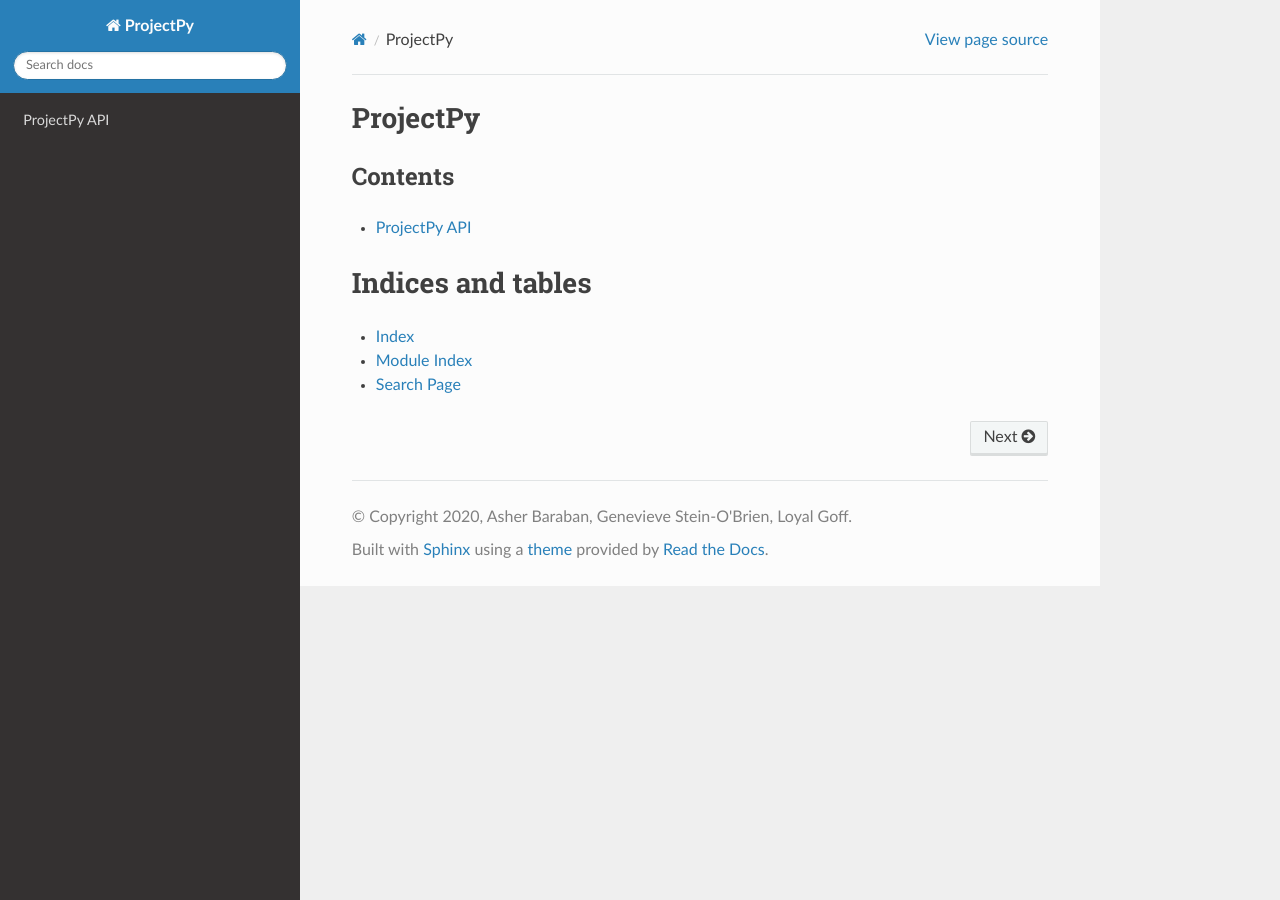
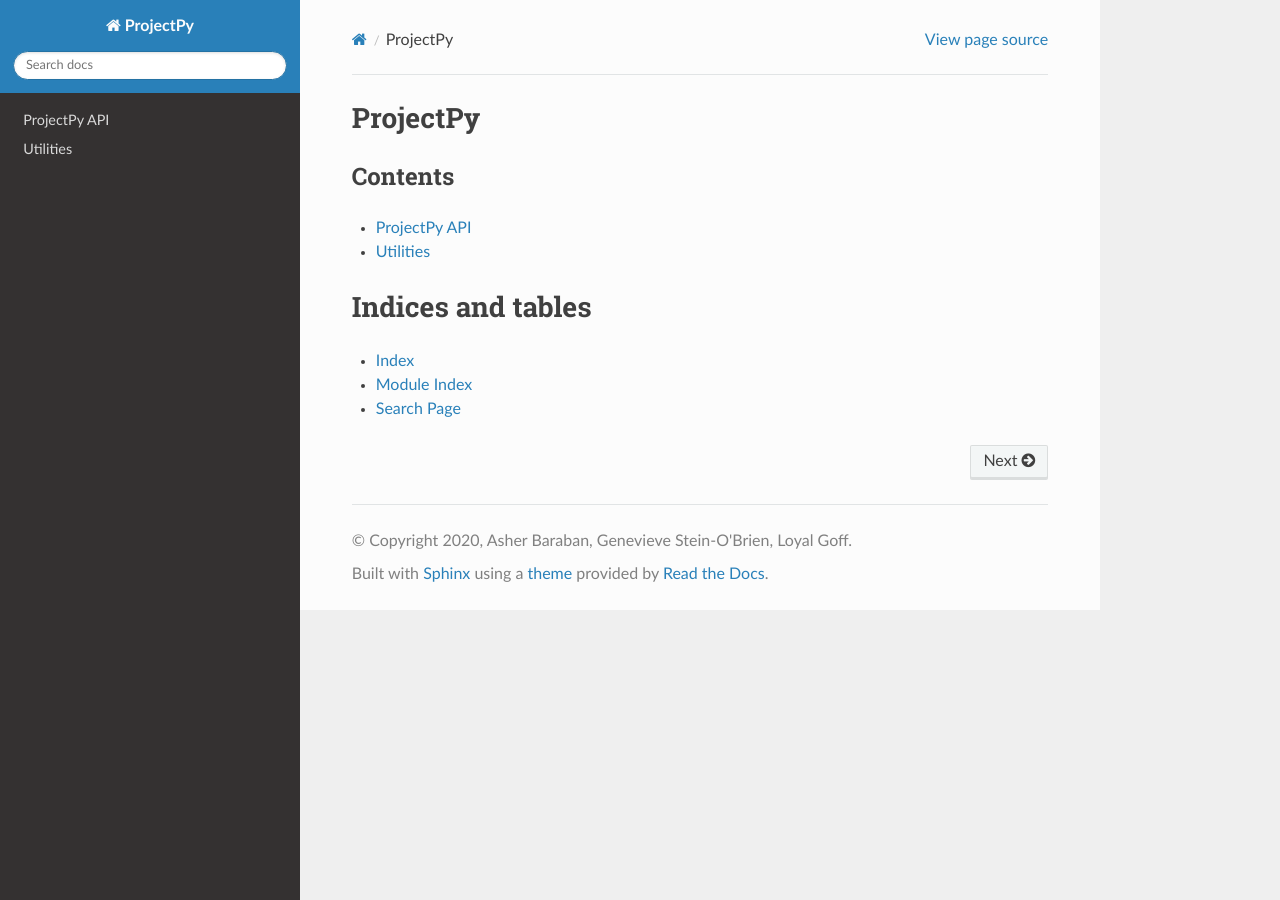
Before and after one commit to gofflab/scProject, a Sphinx documentation site: the page built from docs/source/index.rst, in a window 1280 px wide. Built offline with Sphinx 7.4.7 and the Read the Docs theme 2.0.0, drawn with Linux system fonts in a browser that asks for light colours.

```diff
--- a/docs/source/contents.rst
+++ b/docs/source/contents.rst
@@ -4,3 +4,9 @@ ProjectPy API
 
 .. automodule:: ProjectPy.projection_object
     :members:
+
+
+Utilities
+=========
+
+.. automodule:: ProjectPy.matcher
--- a/docs/source/index.rst
+++ b/docs/source/index.rst
@@ -18,6 +18,7 @@ Contents
 
 
 
+
 Indices and tables
 ==================
 
```
